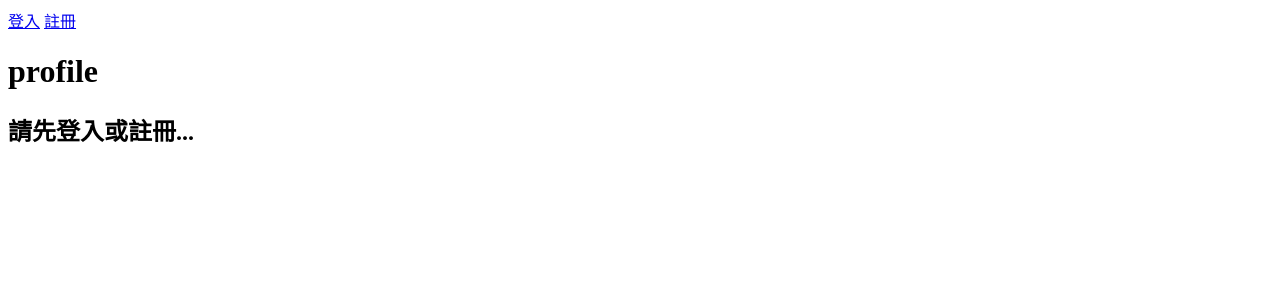
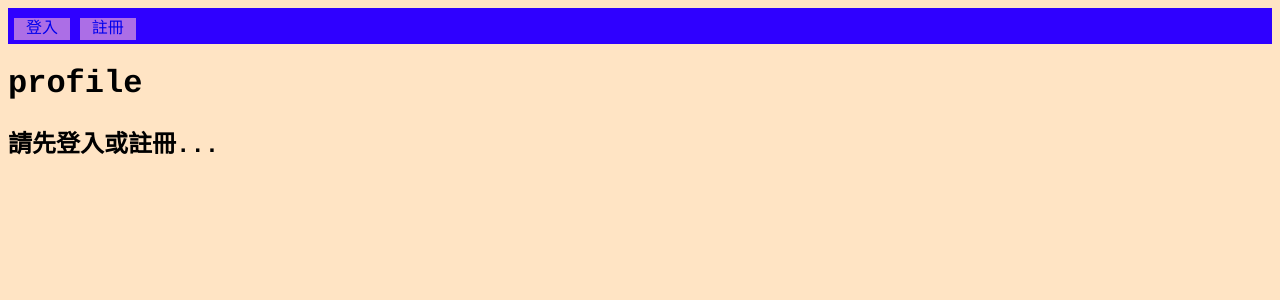
Before and after one commit to j278355469/todolist, a Django app: page / in a window 1280 px wide. Shown: the top 300 px of the page. Run offline with Django 4.2, Linux system fonts and the light colour scheme.

Commit message:
新增CSS樣式

```diff
--- a/templates/base.html
+++ b/templates/base.html
@@ -9,15 +9,60 @@
 
         {% endblock %}
     </title>
+    <style>
+        body {
+            background-color: bisque;
+            font-family: '標楷體', Courier, monospace;
+        }
+
+        #navbar {
+            background-color: rgb(47, 0, 255);
+            color: white;
+            padding: 6px;
+        }
+
+        .title {
+            padding: 0px 24px;
+            font-size: 24px;
+            font-family: '標楷體', Courier, monospace;
+        }
+
+        a {
+            padding: 2px 12px;
+            text-decoration: none;
+            background-color: rgb(172, 110, 230);
+            font-family: '標楷體', Courier, monospace;
+
+        }
+
+        a:visited {
+            color: yellow;
+
+        }
+
+        .username {
+
+            border-radius: 3px;
+            color: rgb(191, 207, 45);
+            padding: 2px 6px;
+            font-family: '標楷體', Courier, monospace;
+
+        }
+    </style>
+
 </head>
 
 <body>
-    {% if user.is_authenticated %}
-    {{user.username}}<a href="{% url 'logout' %}">登出</a>
-    {% else %}
-    <a href="{% url 'login' %}">登入</a>
-    <a href="{% url 'register' %}">註冊</a>
-    {% endif %}
+    <div id="navbar">
+        {% if user.is_authenticated %}
+        <span class="username">
+            使用者:{{user.username}}</span><a href="{% url 'logout' %}">登出</a>
+        {% else %}
+        <a href="{% url 'login' %}">登入</a>
+        <a href="{% url 'register' %}">註冊</a>
+
+        {% endif %}
+    </div>
 
     {% block content %}
 
```
